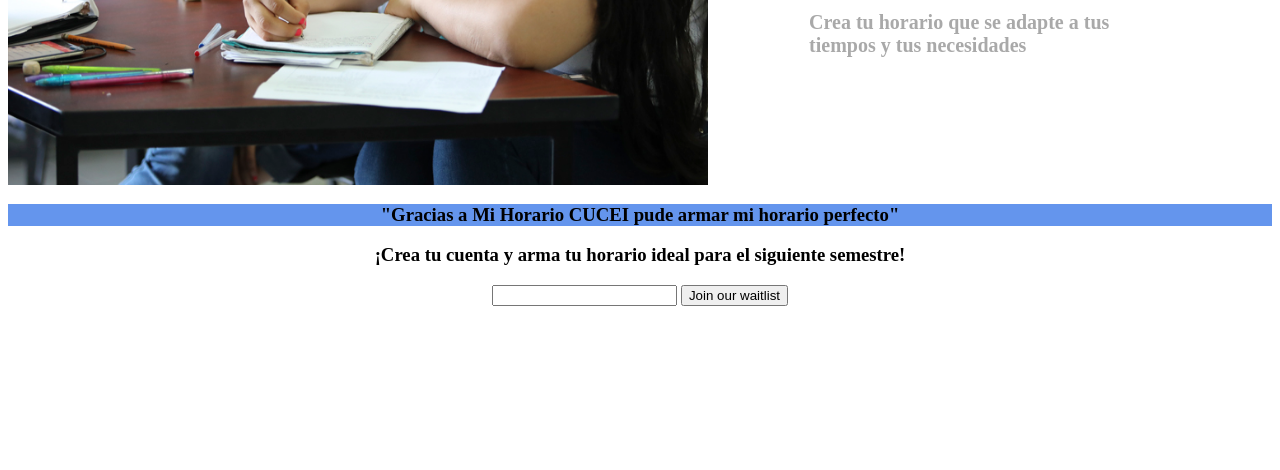
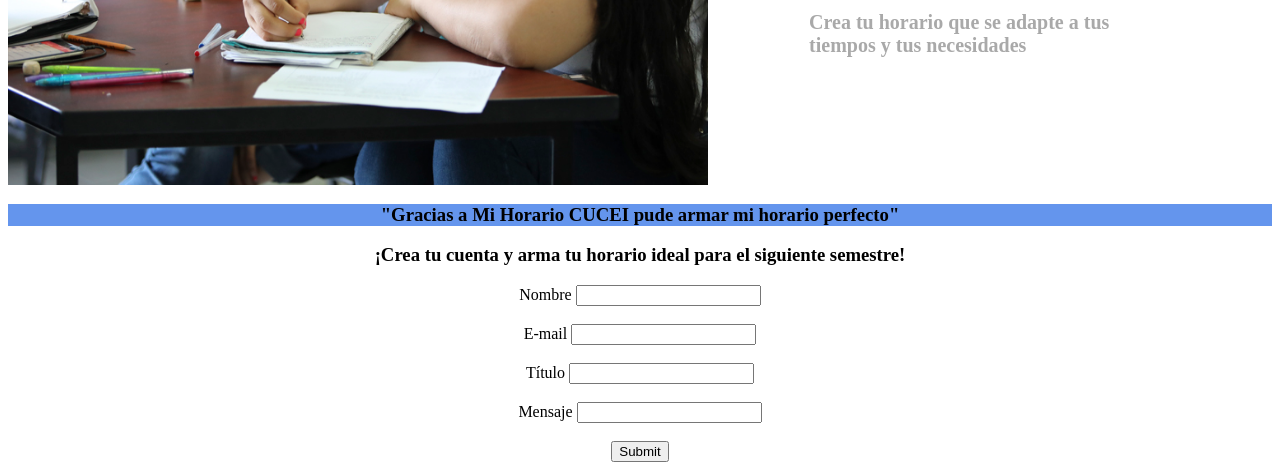
Before and after one commit to Cronos-llvllx/Internet-Programmin2023AS, a plain HTML site: page index.html in a window 1280 px wide. Shown: the part 727-1197 px from the top of the page. Before the commit the page ends 1041 px from the top, so only its background shows below. Drawn offline with Linux system fonts and the light colour scheme.

Commit message:
formulario

```diff
--- a/index.html
+++ b/index.html
@@ -73,8 +73,15 @@
     <div class="joinus">
         <h3>¡Crea tu cuenta y arma tu horario ideal para el siguiente semestre!</h3>
         <form action="">
-            <input type="text">
-            <input type="button" name="Join our waitlist" value="Join our waitlist">
+            Nombre
+            <input type="text" name="name"><br><br>
+            E-mail
+            <input type="email" name="mail" id=""><br><br>
+            Título
+            <input type="text" name="titulo"><br><br>
+            Mensaje
+            <input type="text" name="mensaje" id=""><br><br>
+            <input type="submit">
         </form>
     </div>
 </body>
```
